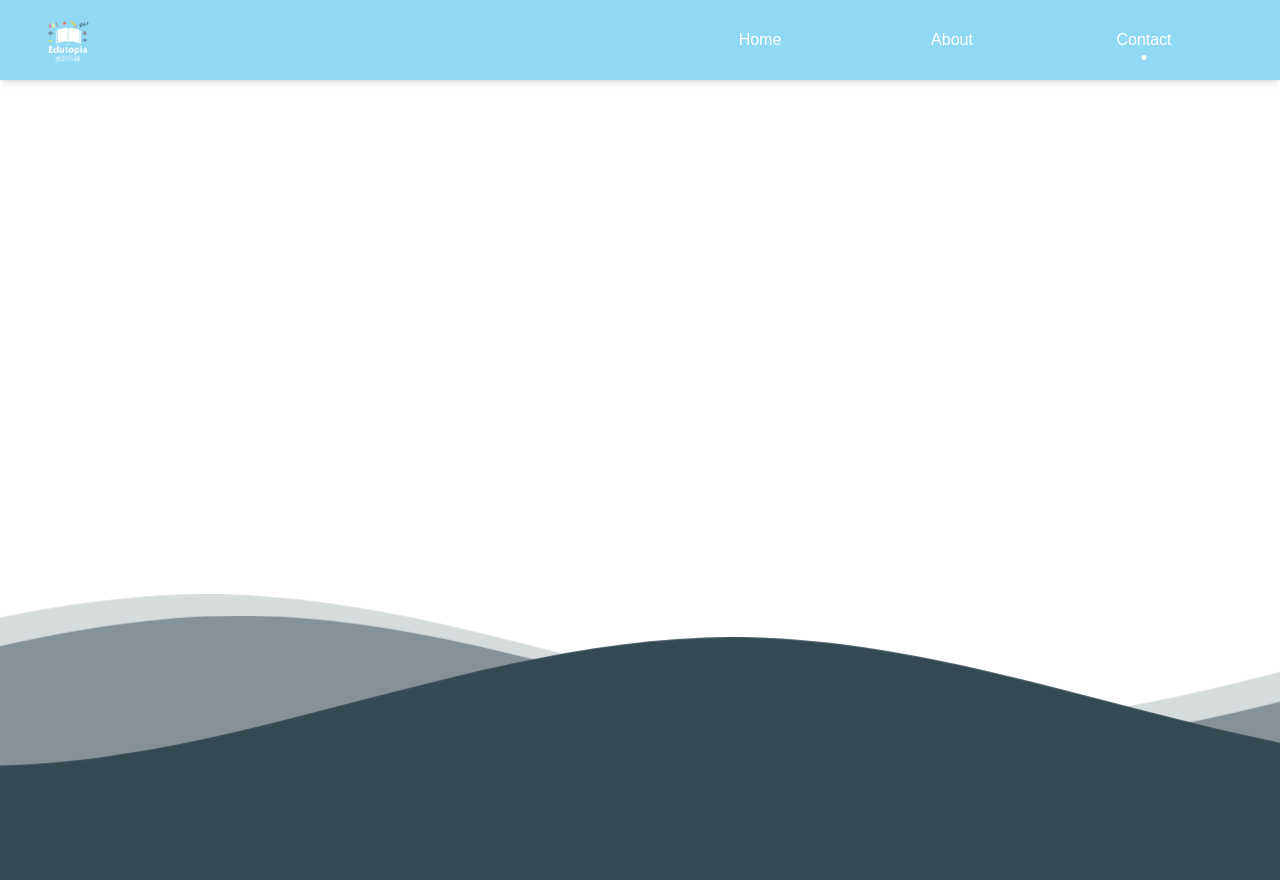
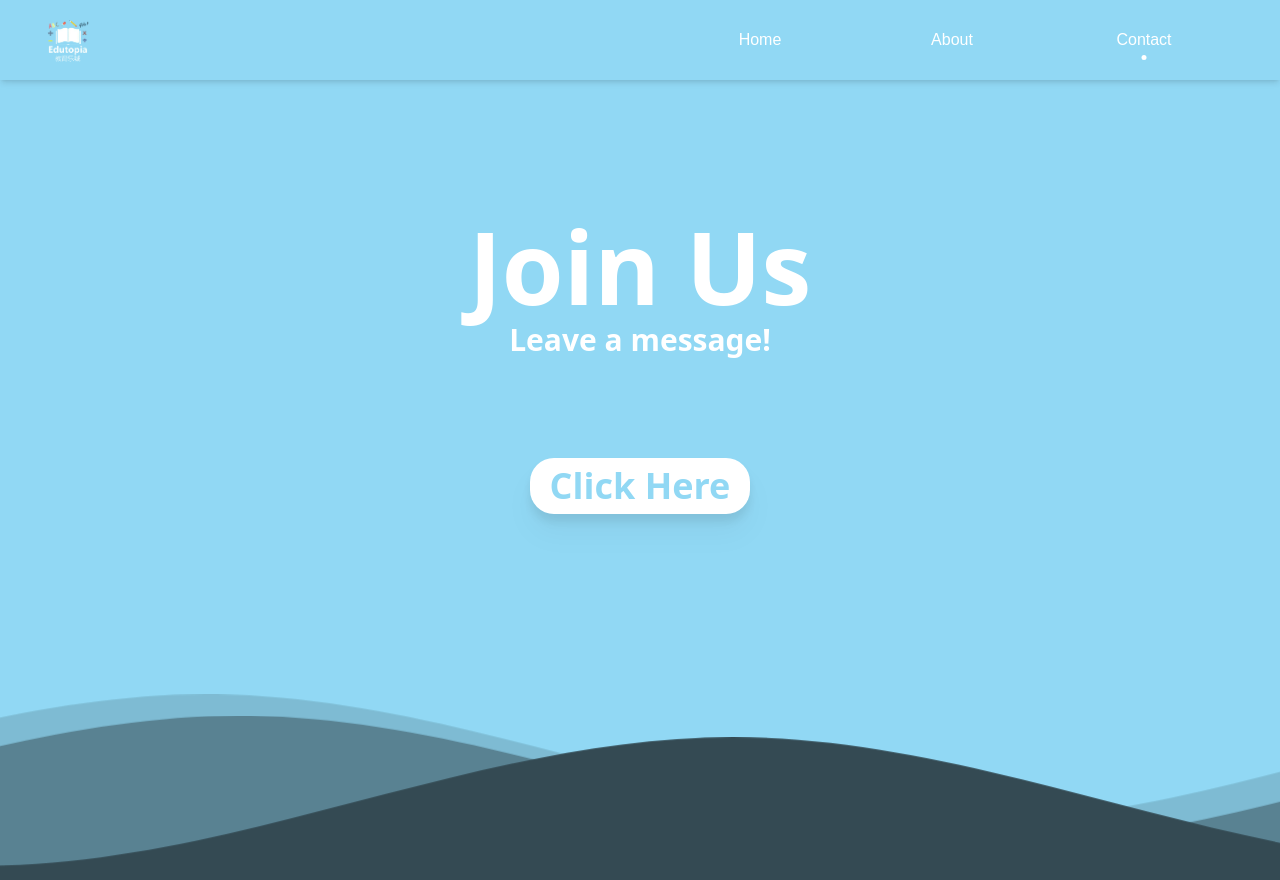
Before and after one commit to sshivahh/edutopia, a SvelteKit app: page /contact in a window 1280 px wide. Before the commit the page ends 800 px from the top, so only its background shows below. Built offline with nearby package versions, Linux system fonts and the light colour scheme.

Commit message:
add contact page

```diff
--- a/src/routes/+page.svelte
+++ b/src/routes/+page.svelte
@@ -61,7 +61,7 @@
     <section class="bg-MainBlue h-[800px] flex flex-wrap lg:flex-nowrap justify-center items-center pl-[3vw] pr-[5vw] lg:pt-[10vw] xl:pt-0 lg:gap-16">
         <div class="w-[500px] h-fit text-center lg:p-32 flex flex-col">
             <h2 class="text-[80px] text-white font-bold -mb-12">Meet</h2>
-            <h2 class="text-[70px] text-white -mb-12">Our</h2>
+            <h2 class="text-[70px] text-white -mb-14">Our</h2>
             <h2 class="text-[80px] text-white font-bold">Team</h2>
         </div>
         <div class="relative w-[80vw] lg:w-[800px] mt-[10vw] xl:mt-0  h-[70vw] md:h-[50vw] lg:h-[30vw] z-[40]">
@@ -77,13 +77,13 @@
     </div>
     <section class="bg-white h-[700px] relative flex flex-wrap justify-center items-center gap-10 lg:gap-12 xl:gap-32 mb-12 px-12">
         <div>
-            <iframe title="Edutopia 1" class="w-[35vw] min-w-[400px] z-[100] drop-shadow-2xl rounded-2xl hover:scale-110 transition-all duration-300" src="https://www.google.com/maps/embed?pb=!1m18!1m12!1m3!1d3966.0382538368!2d106.65855309999999!3d-6.258691499999999!2m3!1f0!2f0!3f0!3m2!1i1024!2i768!4f13.1!3m3!1m2!1s0x2e69fba154b99c4f%3A0x4baff0429a39216f!2sJl.%20Sutera%20Flamboyan%20I%20No.33%2C%20Pd.%20Jagung%2C%20Kec.%20Serpong%20Utara%2C%20Kota%20Tangerang%20Selatan%2C%20Banten%2015326!5e0!3m2!1sen!2sid!4v1711875442605!5m2!1sen!2sid" width="600" height="450" style="border:0;" allowfullscreen="" loading="lazy" referrerpolicy="no-referrer-when-downgrade"></iframe>
+            <iframe title="Edutopia 1" class="w-[35vw] min-w-[400px] z-[100] drop-shadow-2xl rounded-2xl hover:scale-110 transition-all duration-300" src="https://www.google.com/maps/embed?pb=!1m18!1m12!1m3!1d247.89131618728229!2d106.66042711297462!3d-6.229273327383737!2m3!1f0!2f0!3f0!3m2!1i1024!2i768!4f13.1!3m3!1m2!1s0x2e69fb7e9cf179bb%3A0x8706374b1b477476!2sBimbel%20Edutopia!5e0!3m2!1sen!2sid!4v1721664918935!5m2!1sen!2sid" width="600" height="450" style="border:0;" allowfullscreen="" loading="lazy" referrerpolicy="no-referrer-when-downgrade"></iframe>
         </div>
         <div class="text-center md:text-start">
             <h2 class="text-[40px] lg:text-[50px] text-MainBlue font-bold ">Our</h2>
             <h2 class="text-[60px] lg:text-[80px] text-MainBlue font-bold -mt-8">Location</h2>
             <button class="bg-MainBlue drop-shadow-md text-white text-xl font-semibold px-3 py-2 rounded-2xl duration-300 transition-all hover:opacity-80 hover:scale-110">
-                <a href="https://www.google.com/maps/place/Jl.+Sutera+Flamboyan+I+No.33,+Pd.+Jagung,+Kec.+Serpong+Utara,+Kota+Tangerang+Selatan,+Banten+15326/@-6.2586915,106.6585531,17z/data=!3m1!4b1!4m6!3m5!1s0x2e69fba154b99c4f:0x4baff0429a39216f!8m2!3d-6.2586915!4d106.6585531!16s%2Fg%2F11f62nr4m0?entry=ttu" target="_blank">
+                <a href="https://maps.app.goo.gl/7XKFEzS2yVFbK6kM9" target="_blank">
                     View on Google Maps
                 </a>
             </button>
--- a/src/routes/components/Card.svelte
+++ b/src/routes/components/Card.svelte
@@ -44,5 +44,6 @@
     }
     .card:hover {
         box-shadow: rgba(0, 0, 0, 0.24) 0px 3px 8px;
+        cursor: default;
     }
 </style>
--- a/src/routes/contact/+page.svelte
+++ b/src/routes/contact/+page.svelte
@@ -3,7 +3,16 @@
 </script>
 
 <Layout active="Contact">
-    <section class="h-[700px] bg-white">
+    <section class="bg-MainBlue h-[800px] relative text-center flex flex-col justify-center items-center gap-24">
+        <div class="-mt-64">
+            <h2 class="text-white font-bold text-[100px]">Join Us</h2>
+            <p class="text-white font-semibold text-[30px] -mt-6">Leave a message!</p>
+        </div>
+        <button class="bg-white text-MainBlue py-2 px-5 text-4xl font-bold rounded-3xl transition-all duration-300 hover:scale-110 w-fit drop-shadow-xl">
+            <a href="https://wa.me/6287808230745?text=Halo, saya ingin bertanya mengenai bimbel Edutopia." target="_blank">
+                Click Here
+            </a>
+        </button>
 
     </section>
 </Layout>
```
